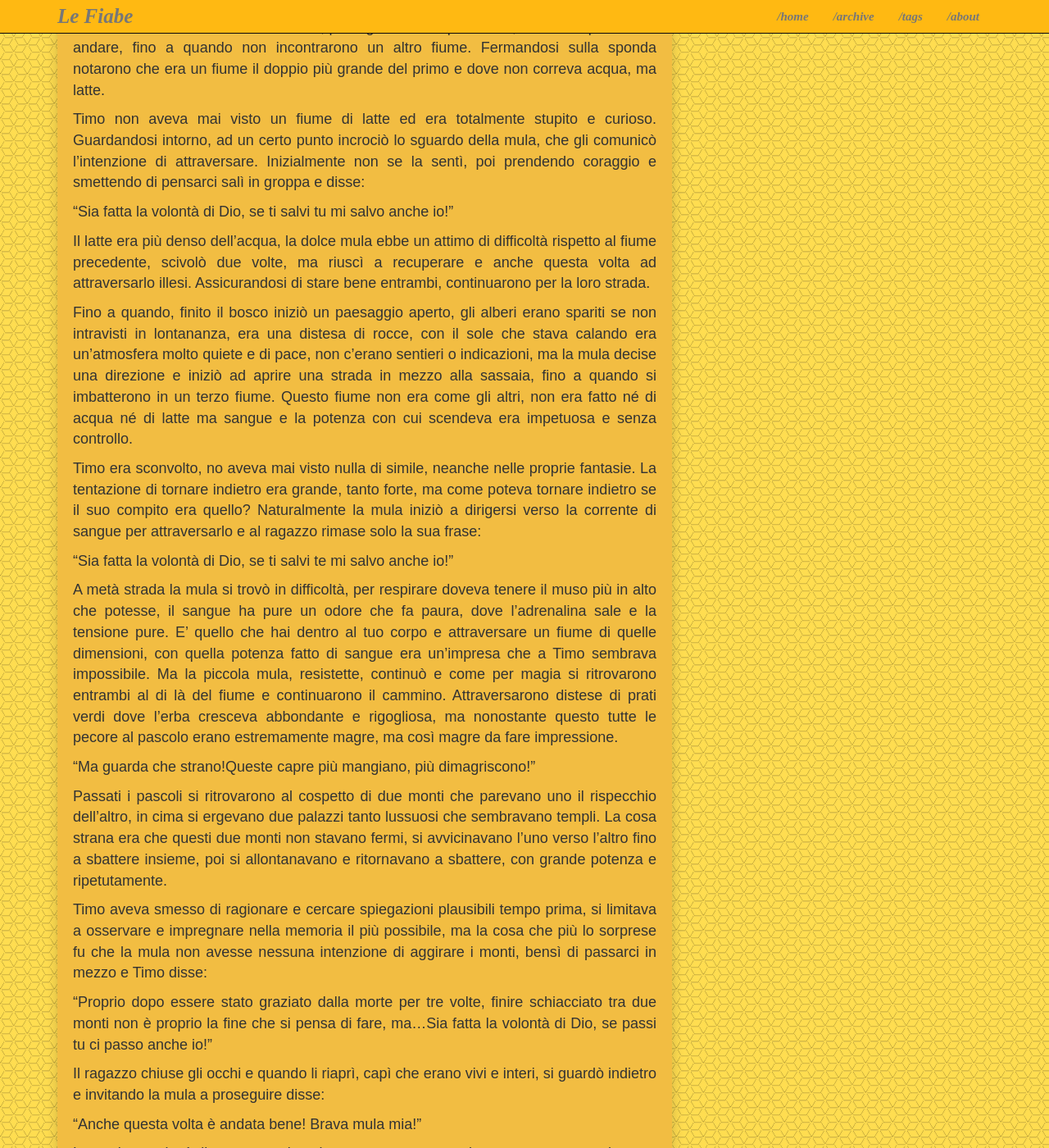
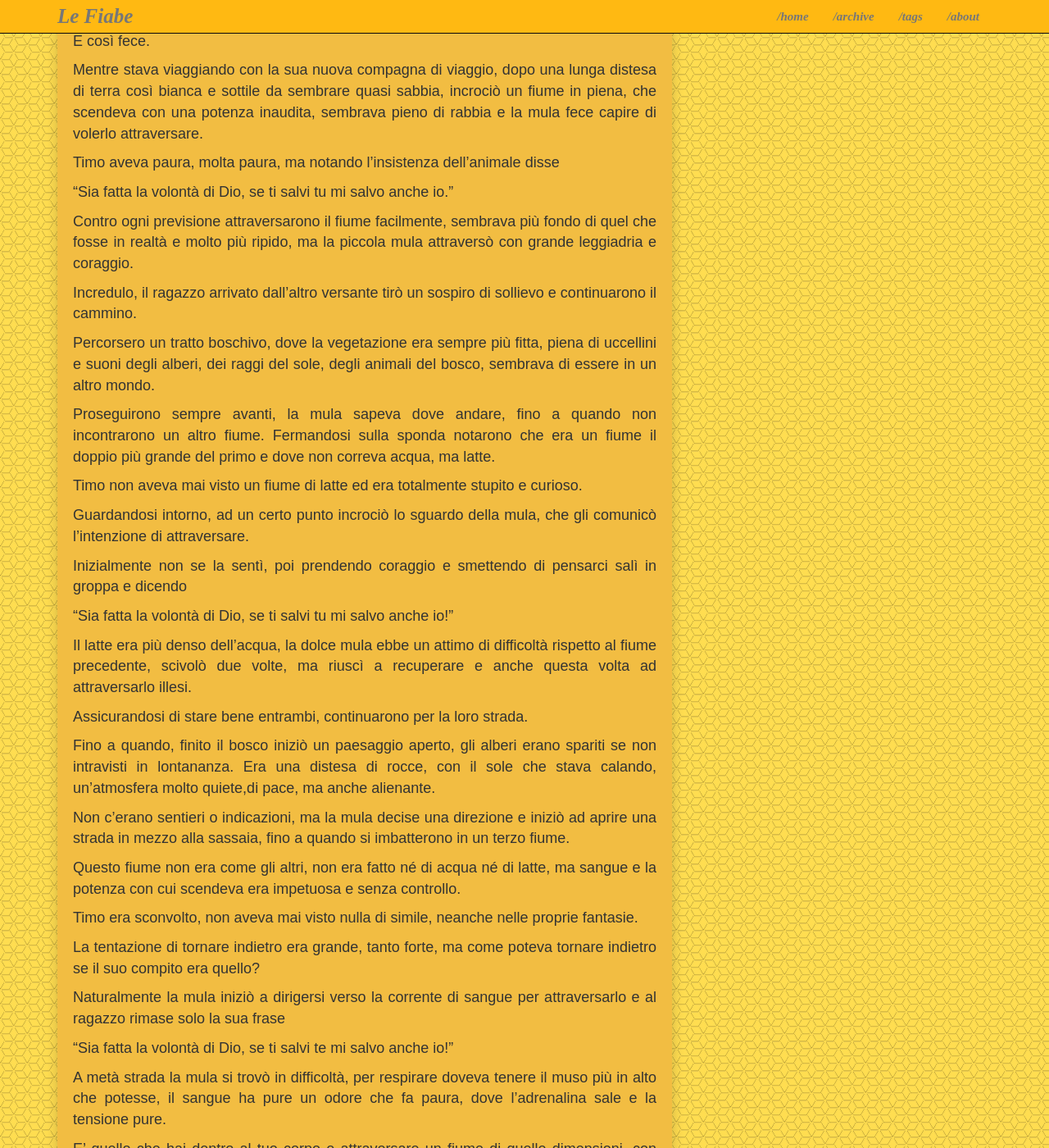
Before and after one commit to saramasi/saramasi.github.io, a Jekyll site: the page built from _posts/2017-11-29-trepiene.md, in a window 1280 px wide and 1400 px high, scrolled down 3833 px. Shown: the whole window at 82% size. Built offline with Jekyll 4.4.1, drawn with Linux system fonts in a browser that asks for light colours; some web fonts are replaced; some of the changed text lies outside the part shown.

Commit message:
Update 2017-11-29-trepiene.md

```diff
--- a/_posts/2017-11-29-trepiene.md
+++ b/_posts/2017-11-29-trepiene.md
@@ -8,21 +8,26 @@
   l'unica strada da percorrere senza paura.
 ---
 
+LE TRE PIENE
+
 C'era una volta, e una volta non c'era, non tanto lontano da qui...
 
-Una famiglia, composta solo da un padre e tre figli maschi, la mamma se ne era andata tempo fa quando i figlioli erano piccoli e loro crebbero senza di lei che gli insegnasse quello che non poteva insegnare il loro padre, anche se cercò e riuscì a fare del suo meglio.
+Una famiglia, composta solo da un padre e tre figli maschi.
 
-Il tempo passò e un giorno, il figlio maggiore, davanti a tutta la famiglia disse:
+La mamma se ne era andata tempo fa quando i figlioli erano piccoli e loro crebbero senza di lei che gli insegnasse quello che non poteva insegnare il loro padre, anche se cercò e riuscì a fare del suo meglio.
+
+Il tempo passò e un giorno, il figlio maggiore, davanti a tutta la famiglia
 
 "Padre, fratelli, io parto. Vado in cerca di fortuna!"
 
 "Vai pure figlio! Ti auguro di trovarne tanta!"
 
 Disse il padre, dandogli la sua benedizione.
+
 Così il maggiore dopo aver salutato, prese a girovagare senza una meta precisa, andava in qua e in là a guardare, pensare e conoscere il mondo.
+
 Fino a quando, incontrò nel suo cammino, uno strano vecchio personaggio che guardava in cielo.
-
-I loro sguardi si incontrarono e poi con un sorriso felice, sereno il vecchio disse:
+I loro sguardi si incontrarono e poi con un sorriso felice, sereno il vecchio chiese
 
 "Dove vai bel giovane?"
 
@@ -32,7 +37,7 @@
 
 "Non chiedo di meglio! Cosa debbo fare?"
 
-Il vecchio lo condusse nella sua dimora, gli diede una mula, gli consegnò una lettera e disse:
+Il vecchio lo condusse nella sua dimora, gli diede una mula, gli consegnò una lettera e disse
 
 "Vai e posa questa lettera dove la mula metterà il suo muso. Al tuo ritorno sarai ben ricompensato."
 
@@ -40,35 +45,39 @@
 
 Così dicendo il ragazzo salì in groppa alla mula e partì.
 
-Mentre stava viaggiando con la mula, dopo una lunga distesa di terra così bianca e sottile da sembrare quasi sabbia, incrociò un fiume in piena, che scendeva con una potenza inaudita, la mula fece capire di volerlo attraversare. Il ragazzo aveva paura, molta paura e disse:
+Mentre stava viaggiando con la mula, dopo una lunga distesa di terra così bianca e sottile da sembrare quasi sabbia, incrociò un fiume in piena, che scendeva con una potenza inaudita, la mula fece capire di volerlo attraversare. Il ragazzo aveva paura, molta paura
 
-"..E io dovrei morire annegato per consegnare una lettera? Se già ora c'è un fiume chissà cos'altro mi aspetta e non ho voglia! Credo di avere un'idea migliore per entrambi, cara mula!"
+"...E io dovrei morire annegato per consegnare una lettera? Se già ora c'è un fiume chissà cos'altro mi aspetta e non ho voglia! Credo di avere un'idea migliore per entrambi, cara mula!"
 
-Prese la lettera, la buttò nel fiume e tornò indietro come se avesse portato a termine il suo lavoro. Quando il vecchio lo vide, un pò stupito lo era, gli corse incontro e disse:
+Prese la lettera, la buttò nel fiume e tornò indietro come se avesse portato a termine il suo lavoro. Quando il vecchio lo vide, un pò stupito lo era, gli corse incontro e disse
 
 "Sei già di ritorno? Hai consegnato la lettera?"
 
 "Certamente! L'ho appoggiata dove ha messo il muso la mula!"
 
 Dicendo una falsa verità.
-Il vecchio guardandolo gli disse:
+
+Il vecchio guardandolo gli disse
 
 "Molto bene. Quindi ora puoi scegliere la ricompensa: Vuoi la salvezza dell'anima o il sacco di monete d'oro?"
 
 "Per adesso preferisco le monete d'oro, vecchio! Mi godo quelle, poi alla salvezza dell'anima ci penserò!"
 
-Il ragazzo prese la sua ricompensa e decise che era in cima ad un monte la casa da costruire per rappresentare la sua fortuna. In poco tempo si innalzò un bellissimo palazzo, bello come nessun altro castello nei dintorni e cominciò a fare la vita da signore, come sempre sognato.
+Il ragazzo prese la sua ricompensa e decise che era in cima ad un monte la casa da costruire per rappresentare la sua fortuna.
 
-Quando alla sua famiglia giunse voce dell'enorme fortuna che aveva trovato il primogenito, il secondo andò dal padre e gli disse:
+In poco tempo si innalzò un bellissimo palazzo, bello come nessun altro castello nei dintorni e cominciò a fare la vita da signore, come sempre sognato.
+
+Quando alla sua famiglia giunse voce dell'enorme fortuna che aveva trovato il primogenito, il secondo andò dal padre e gli disse
 
 "Padre mio, avete visto cosa è riuscito a fare nostro fratello? Voglio anch'io andare in cerca di fortuna!"
 
-Il padre disse un po' a malincuore, ma orgoglioso:
+Il padre disse un po' a malincuore, ma orgoglioso
 
 "Se è quello che vuoi fare, mi mancherai, ma hai la mia benedizione! Ti auguro di trovare tanta fortuna figliolo!"
 
 Così il ragazzo prese a girovagare senza una meta precisa, andava in qua e in là a guardare, pensare, a conoscere.
-Fino a quando un vecchietto, che ballava per la strada e senza denti sorrideva, lo vide, lo fermò e gli chiese:
+
+Fino a quando un vecchietto, che ballava per la strada e senza denti sorrideva, lo vide, lo fermò e gli chiese
 
 "Dove vai bel giovanotto?"
 
@@ -79,16 +88,18 @@
 "Molto volentieri! Cosa debbo fare?"
 
 "E' tanto che cerco qualcuno che mi recapiti questa lettera."
+
 Disse il vecchietto.
 
 "Benissimo! Non dovete più pensarci, andrò io a consegnarla, ditemi solo dove!"
 
 Affermò con convinzione, quella convinzione che non era mai stata una sua caratteristica, ma che in viaggio piano piano stava riscoprendo.
-Mentre il vecchio preparava la mula e gliela consegnava, gli raccomandò:
+
+Mentre il vecchio preparava la mula e gliela consegnava, gli raccomandò
 
 "Devi posare la lettera là dove la mula appoggerà il muso! Al tuo ritorno sarai molto ben ricompensato!"
 
-il fanciullo si mise in viaggio pensando:
+il fanciullo si mise in viaggio pensando
 
 "Ho patito la fame per tutta la vita, ora è il mio turno per cambiare e iniziare a godermi tutta la fortuna di questo mondo come mio fratello!"
 
@@ -97,11 +108,12 @@
 "Fossi matto! Non voglio mica morire annegato perché tu, mula vuoi passare!"
 
 Così dicendo, buttò la lettera nel fiume e tornò indietro.
-Al suo rientro, il vecchietto era già sulla porta di casa che lo aspettava e con voce neutra, disse così:
+
+Al suo rientro, il vecchietto era già sulla porta di casa che lo aspettava e con voce neutra, dicendo
 
 "Bravo. Sei stato molto veloce, ora posso stare tranquillo che la persona che attendeva la lettera l'abbia ricevuta..."
 
-Con un nodo alla gola, mascherandolo il meglio che potesse, disse:
+Con un nodo alla gola, mascherandolo il meglio che potesse, disse
 
 "Potete stare tranquillo! Si! L'ho messa nel punto dove la mula ha appoggiato il muso!"
 
@@ -112,15 +124,20 @@
 "Io non so molto sulle anime. Penso che preferisco essere ricco, finché sono in vita!"
 
  E in men che non si dica, raggiunse il fratello e costruì un castello identico in cima al monte di fronte, proprio come il primo riempì la sua vita di tutto quello che aveva sempre desiderato, pieno di vizi e beatitudine.
-Quando Timo, il terzo figlio, rimasto con il padre venne a sapere che anche l'altro fratello aveva trovato ricchezza girovagando senza meta, fu preso da uno spirito di avventura senza limiti, ma fermato dalla paura di lasciare il padre da solo, non si pose neanche il problema di confessarlo. Anche se il padre senza darlo a vedere aveva capito quale fosse il sogno del giovane e un giorno, preparandogli la sacca lo abbracciò e disse:
+
+Quando Timo, il terzo figlio, rimasto con il padre venne a sapere che anche l'altro fratello aveva trovato ricchezza girovagando senza meta, fu preso da uno spirito di avventura senza limiti, ma fermato dalla paura di lasciare il padre da solo, non si pose neanche il problema di confessarlo.
+
+Anche se il padre senza darlo a vedere aveva capito quale fosse il sogno del giovane e un giorno, preparandogli la sacca lo abbracciò e disse
 
 "Ragazzo mio, non devi preoccuparti per me, vai ad inseguire i tuoi sogni! Ti ho donato la vita perché la vivessi!"
 
 "Ma padre!...grazie! Sarete sempre con me!"
 
 E partì senza dire altro.
-Poco tempo dopo, in una notte luminosa, mentre vagava nei dintorni del bosco, vide un uomo saggio di schiena che puntava il dito verso la luna piena.
-Lui si accorse della presenza del ragazzo, andandogli incontro e offrendogli una bevanda calda, gli disse:
+
+Poco tempo dopo, in una notte luminosa, mentre vagava nei dintorni del bosco, vide un uomo di schiena, che puntava il dito verso la luna piena.
+
+Il saggio si accorse della presenza del ragazzo, andandogli incontro domandò
 
 "Dove vai bel giovanotto?"
 
@@ -131,71 +148,98 @@
 "Non vi deluderò signore, datemi la lettera e ditemi dove debbo portarla!"
 
 Affermò.
-Il vecchio entrò in casa e ne uscì con una busta, che diede a Timo e disse:
+
+Il vecchio entrò in casa e ne uscì con una busta, che diede a Timo
 
 "Prendi questa, vai nella stalla, slega la mula e parti con lei, quando la vedrai posare il muso da qualche parte sarà segno che il tuo viaggio è concluso e potrai tornare indietro per prendere la tua ricompensa!"
 
 "Benissimo! Partirò subito!"
 
 E così fece.
-Mentre stava viaggiando con la sua nuova compagna di viaggio, dopo una lunga distesa di terra così bianca e sottile da sembrare quasi sabbia, incrociò un fiume in piena, che scendeva con una potenza inaudita, sembrava pieno di rabbia e la mula fece capire di volerlo attraversare. Timo aveva paura, molta paura, ma notando l'insistenza dell'animale disse:
+
+Mentre stava viaggiando con la sua nuova compagna di viaggio, dopo una lunga distesa di terra così bianca e sottile da sembrare quasi sabbia, incrociò un fiume in piena, che scendeva con una potenza inaudita, sembrava pieno di rabbia e la mula fece capire di volerlo attraversare.
+
+Timo aveva paura, molta paura, ma notando l'insistenza dell'animale disse
 
 "Sia fatta la volontà di Dio, se ti salvi tu mi salvo anche io."
 
-Contro ogni previsione attraversarono il fiume facilmente, sembrava più fondo di quel che fosse in realtà e molto più ripido, ma la piccola mula attraversò con grande leggiadria e coraggio. Incredulo, il ragazzo arrivato dall'altro versante tirò un sospiro di sollievo e continuarono il cammino.
-Percorsero un tratto boschivo, dove la vegetazione era sempre più fitta, piena di uccellini e suoni degli alberi, dei raggi del sole, degli animali del bosco, sembrava di essere in un altro mondo, proseguirono sempre avanti, la mula sapeva dove andare, fino a quando non incontrarono un altro fiume. Fermandosi sulla sponda notarono che era un fiume il doppio più grande del primo e dove non correva acqua, ma latte.
+Contro ogni previsione attraversarono il fiume facilmente, sembrava più fondo di quel che fosse in realtà e molto più ripido, ma la piccola mula attraversò con grande leggiadria e coraggio.
 
-Timo non aveva mai visto un fiume di latte ed era totalmente stupito e curioso. Guardandosi intorno, ad un certo punto incrociò lo sguardo della mula, che gli comunicò l'intenzione di attraversare.
-Inizialmente non se la sentì, poi prendendo coraggio e smettendo di pensarci salì in groppa e disse:
+Incredulo, il ragazzo arrivato dall'altro versante tirò un sospiro di sollievo e continuarono il cammino.
+
+Percorsero un tratto boschivo, dove la vegetazione era sempre più fitta, piena di uccellini e suoni degli alberi, dei raggi del sole, degli animali del bosco, sembrava di essere in un altro mondo.
+
+Proseguirono sempre avanti, la mula sapeva dove andare, fino a quando non incontrarono un altro fiume. Fermandosi sulla sponda notarono che era un fiume il doppio più grande del primo e dove non correva acqua, ma latte.
+
+Timo non aveva mai visto un fiume di latte ed era totalmente stupito e curioso.
+
+Guardandosi intorno, ad un certo punto incrociò lo sguardo della mula, che gli comunicò l'intenzione di attraversare.
+
+Inizialmente non se la sentì, poi prendendo coraggio e smettendo di pensarci salì in groppa e dicendo
 
 "Sia fatta la volontà di Dio, se ti salvi tu mi salvo anche io!"
 
-Il latte era più denso dell'acqua, la dolce mula ebbe un attimo di difficoltà rispetto al fiume precedente, scivolò due volte, ma riuscì a recuperare e anche questa volta ad attraversarlo illesi. Assicurandosi di stare bene entrambi, continuarono per la loro strada.
+Il latte era più denso dell'acqua, la dolce mula ebbe un attimo di difficoltà rispetto al fiume precedente, scivolò due volte, ma riuscì a recuperare e anche questa volta ad attraversarlo illesi.
 
-Fino a quando, finito il bosco iniziò un paesaggio aperto, gli alberi erano spariti se non intravisti in lontananza, era una distesa di rocce, con il sole che stava calando era un'atmosfera molto quiete e di pace, non c'erano sentieri o indicazioni, ma la mula decise una direzione e iniziò ad aprire una strada in mezzo alla sassaia, fino a quando si imbatterono in un terzo fiume.
-Questo fiume non era come gli altri, non era fatto né di acqua né di latte ma sangue e la potenza con cui scendeva era impetuosa e senza controllo.
+Assicurandosi di stare bene entrambi, continuarono per la loro strada.
 
-Timo era sconvolto, no aveva mai visto nulla di simile, neanche nelle proprie fantasie.
+Fino a quando, finito il bosco iniziò un paesaggio aperto, gli alberi erano spariti se non intravisti in lontananza. Era una distesa di rocce, con il sole che stava calando, un'atmosfera molto quiete,di pace, ma anche alienante.
+
+Non c'erano sentieri o indicazioni, ma la mula decise una direzione e iniziò ad aprire una strada in mezzo alla sassaia, fino a quando si imbatterono in un terzo fiume.
+
+Questo fiume non era come gli altri, non era fatto né di acqua né di latte, ma sangue e la potenza con cui scendeva era impetuosa e senza controllo.
+
+Timo era sconvolto, non aveva mai visto nulla di simile, neanche nelle proprie fantasie.
+
 La tentazione di tornare indietro era grande, tanto forte, ma come poteva tornare indietro se il suo compito era quello?
-Naturalmente la mula iniziò a dirigersi verso la corrente di sangue per attraversarlo e al ragazzo rimase solo la sua frase:
+
+Naturalmente la mula iniziò a dirigersi verso la corrente di sangue per attraversarlo e al ragazzo rimase solo la sua frase
 
 "Sia fatta la volontà di Dio, se ti salvi te mi salvo anche io!"
 
-A metà strada la mula si trovò in difficoltà, per respirare doveva tenere il muso più in alto che potesse, il sangue ha pure un odore che fa paura, dove l'adrenalina sale e la tensione pure. E' quello che hai dentro al tuo corpo e attraversare un fiume di quelle dimensioni, con quella potenza fatto di sangue era un'impresa che a Timo sembrava impossibile. Ma la piccola mula, resistette, continuò e come per magia si ritrovarono entrambi al di là del fiume e continuarono il cammino.
+A metà strada la mula si trovò in difficoltà, per respirare doveva tenere il muso più in alto che potesse, il sangue ha pure un odore che fa paura, dove l'adrenalina sale e la tensione pure.
+
+E' quello che hai dentro al tuo corpo e attraversare un fiume di quelle dimensioni, con quella potenza, fatto di sangue era un'impresa che a Timo sembrava impossibile.
+
+Ma la piccola mula, resistette, continuò e come per magia si ritrovarono entrambi al di là del fiume e continuarono il cammino.
+
 Attraversarono distese di prati verdi dove l'erba cresceva abbondante e rigogliosa, ma nonostante questo tutte le pecore al pascolo erano estremamente magre, ma così magre da fare impressione.
 
 "Ma guarda che strano!Queste capre più mangiano, più dimagriscono!"
 
 Passati i pascoli si ritrovarono al cospetto di due monti che parevano uno il rispecchio dell'altro, in cima si ergevano due palazzi tanto lussuosi che sembravano templi.
+
 La cosa strana era che questi due monti non stavano fermi, si avvicinavano l'uno verso l'altro fino a sbattere insieme, poi si allontanavano e ritornavano a sbattere, con grande potenza e ripetutamente.
 
-Timo aveva smesso di ragionare e cercare spiegazioni plausibili tempo prima, si limitava a osservare e impregnare nella memoria il più possibile, ma la cosa che più lo sorprese fu che la mula non avesse nessuna intenzione di aggirare i monti, bensì di passarci in mezzo e Timo disse:
+Timo aveva smesso di ragionare e cercare spiegazioni plausibili tempo prima, si limitava a osservare e impregnare nella memoria il più possibile, ma la cosa che più lo sorprese fu che la mula non avesse nessuna intenzione di aggirare i monti, bensì di passarci in mezzo e Timo disse
+"Proprio dopo essere stato graziato dalla morte per tre volte, finire schiacciato tra due monti non è proprio la fine che si pensa di fare, ma...
 
-"Proprio dopo essere stato graziato dalla morte per tre volte, finire schiacciato tra due monti non è proprio la fine che si pensa di fare, ma...Sia fatta la volontà di Dio, se passi tu ci passo anche io!"
+Sia fatta la volontà di Dio, se passi tu ci passo anche io!"
 
-Il ragazzo chiuse gli occhi e quando li riaprì, capì che erano vivi e interi, si guardò indietro e invitando la mula a proseguire disse:
+Il ragazzo chiuse gli occhi e quando li riaprì, capì che erano vivi e interi, si guardò indietro e invitando la mula a proseguire disse
 
 "Anche questa volta è andata bene! Brava mula mia!"
 
 La mula continuò il suo cammino, lento ma costante, ad un certo punto arrivarono davanti ad una piccola casetta fatta di sassi, molto curata, piena di fiori e piante con tantissimi animali liberi, quando vi giunsero la mula appoggiò il muso sul davanzale della finestra principale.
-Timo scese da cavallo ripose la lettera e proprio in quel momento realizzò di avercela fatta, lui e la sua mula tanto che non poté trattenere un urlo di gioia e come un richiamo uscì una donna dalla casa, con capelli lunghi e abiti candidi, un sorriso accecante e uno sguardo che parlava con l'infinito.
 
-"Finalmente sei arrivato! E' tanto che aspetto questa lettera! Vieni con me, quando avrò terminato di leggerla mi racconterai il tuo viaggio! Immagino che avrai tante cose da chiedermi!"
+Timo scese da cavallo ripose la lettera e proprio in quel momento realizzò di avercela fatta, lui e la sua mula, tanto che non poté trattenere un urlo di gioia e come un richiamo uscì una donna dalla casa, con capelli lunghi e abiti candidi, un sorriso accecante e uno sguardo che parlava con l'infinito.
+
+"Finalmente sei arrivato! E' tanto che aspetto questa lettera! Vieni con me, quando avrò terminato di leggerla mi racconterai il tuo viaggio! Immagino che avrai tante cose da chiedermi, intanto però dai da bere alla mula!"
 
 "Chiedere è dir poco signora! Voi potete darmi spiegazioni?"
 
 "Posso e te le darò, solo un attimo di pazienza."
 
 La donna si sedette in giardino, sul prato e mentre Timo si accovacciò e si addormentò ai suoi piedi dalla stanchezza, lei lesse la sua lettera.
-Quando si risvegliò, la donna le stava accarezzando i capelli e guardandolo con dolcezza:
 
+Quando si risvegliò, la donna le stava accarezzando i capelli e guardandolo con dolcezza
 "Dimmi ragazzo, dimmi tutto quello che hai visto durante il tuo viaggio."
 
-E Timo iniziò:
+E Timo iniziò
 
 "Allora, per prima cosa ho attraversato un fiume in piena, ma la stagione non spiega la quantità di acqua che ho visto io."
 
-"Quella che tu hai visto non era acqua, erano le lacrime di tutte le madri che hanno versato alla morte dei loro figli. Dopo cosa hai visto?"
+"Quella che tu hai visto non era acqua, erano le lacrime di tutte le madri che hanno versato alla morte dei loro figli avvenute prima del dovuto. Dopo cosa hai visto?"
 
 "Ho attraversato un altro fiume in piena, ma non c'era acqua questa volta, c'era un fiume di latte, un fiume di latte!"
 
```
Also changed, not shown: other parts of _posts/2017-11-29-trepiene.md (+6 -2 lines).
